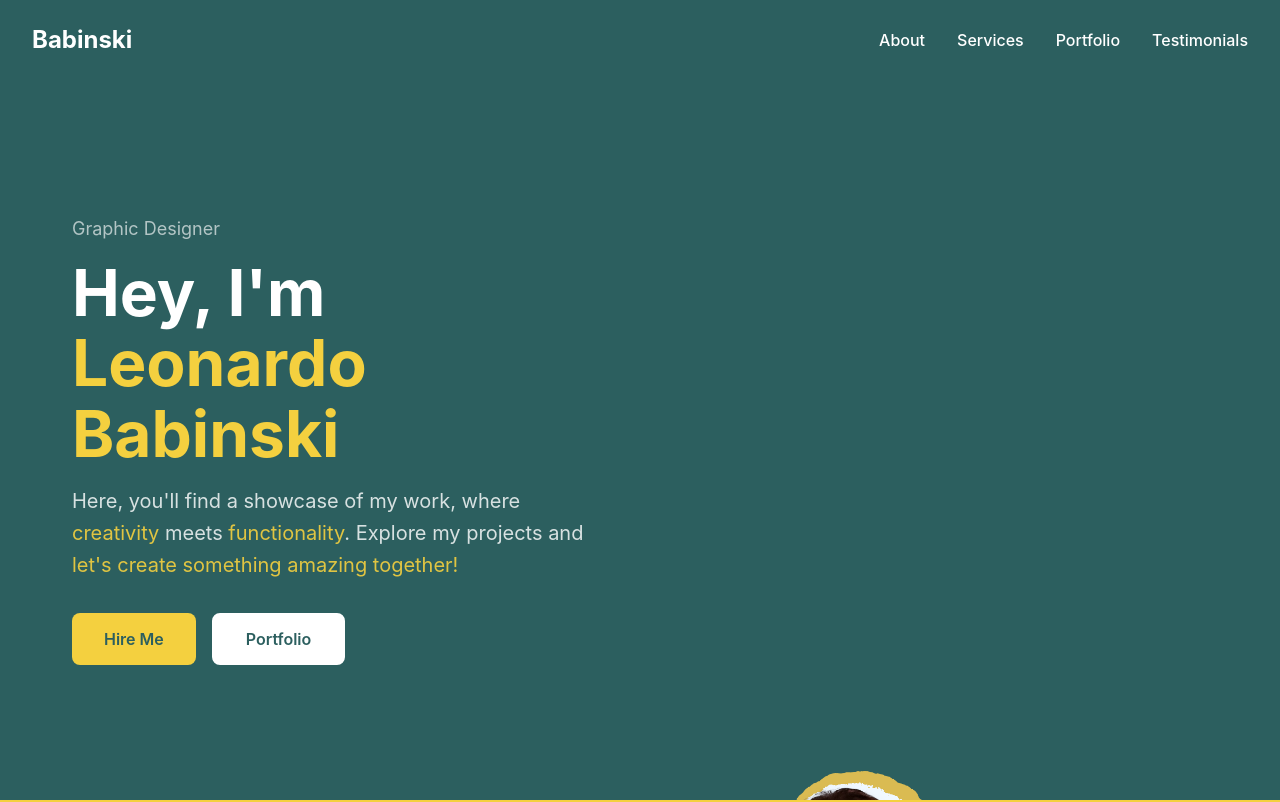
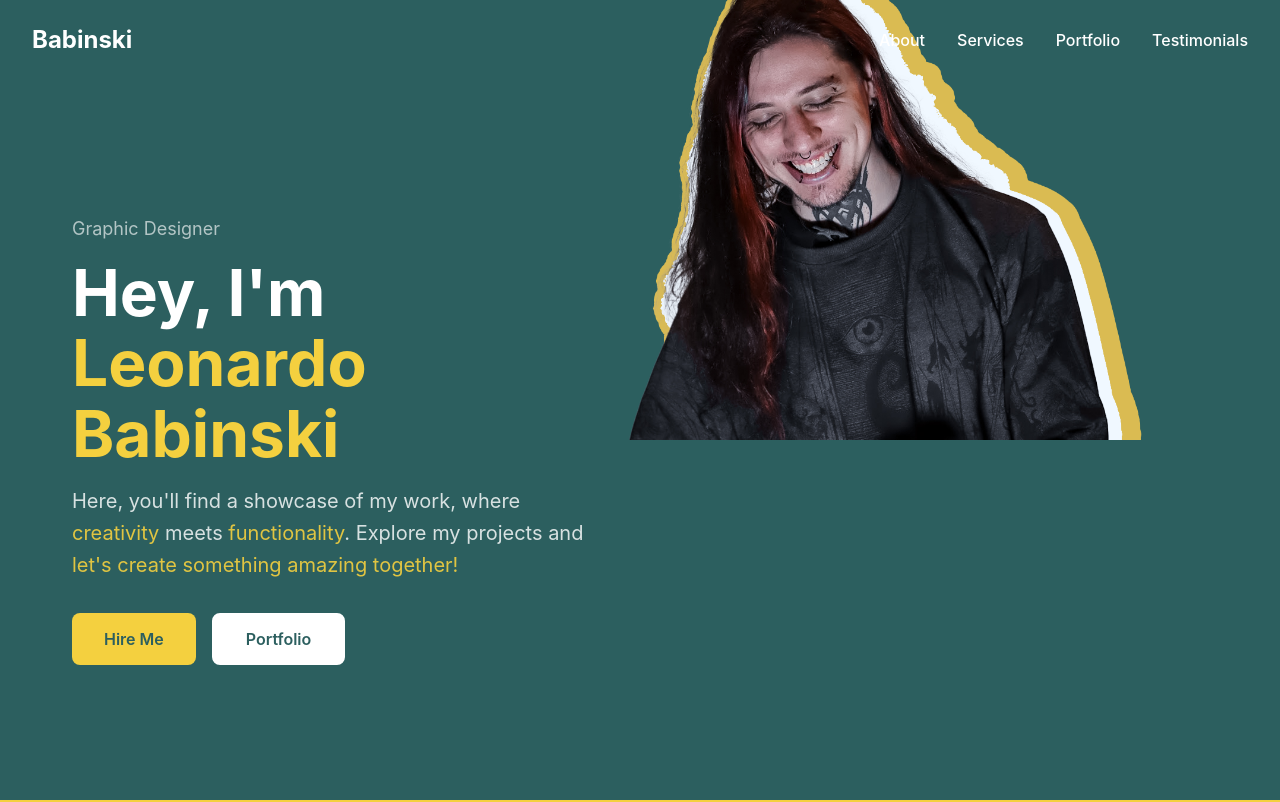
Before and after one commit to leonardobabinski/babinskidesign, a React (Vite) app: page / in a window 1280 px wide. Shown: the top 802 px of the page. Built offline with nearby package versions, Linux system fonts and the light colour scheme.

Commit message:
Update Hero.jsx

```diff
--- a/src/components/Hero.jsx
+++ b/src/components/Hero.jsx
@@ -47,13 +47,16 @@ const Hero = () => {
           </div>
 
           {/* Profile Image */}
-          <div className="relative min-h-[400px] sm:min-h-[500px] flex justify-center sm:block">
+          <div className="relative min-h-[400px] sm:min-h-0">
             <img
               src={profilePhoto}
               alt="Leonardo Babinski"
               className="
+                absolute bottom-0
+                left-1/2 translate-x-[-50%]
+                sm:left-auto sm:right-[-8vw] sm:translate-x-0
                 w-[70vw] max-w-[320px]
-                sm:absolute sm:bottom-[-40vw] sm:right-[-8vw] sm:w-[65vw] sm:max-w-[740px]
+                sm:w-[65vw] sm:max-w-[860px]
               "
             />
           </div>
```
